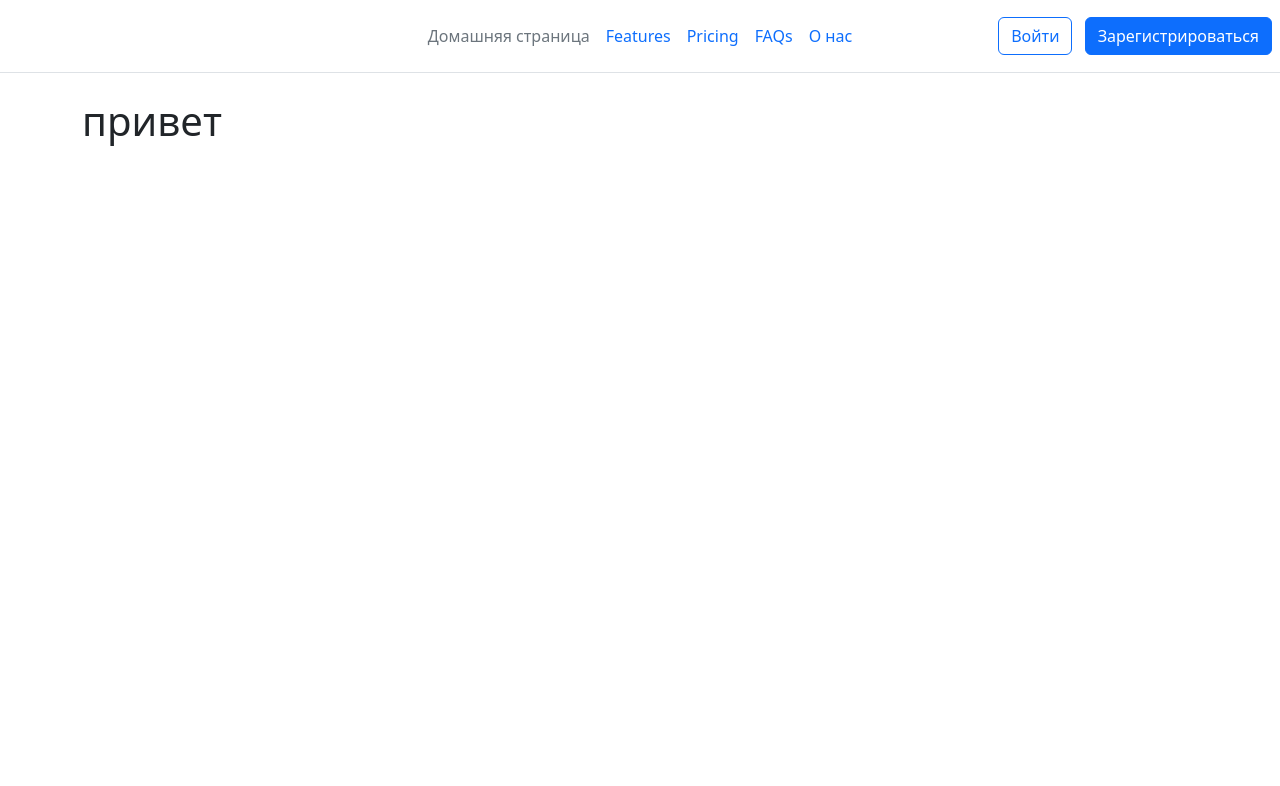
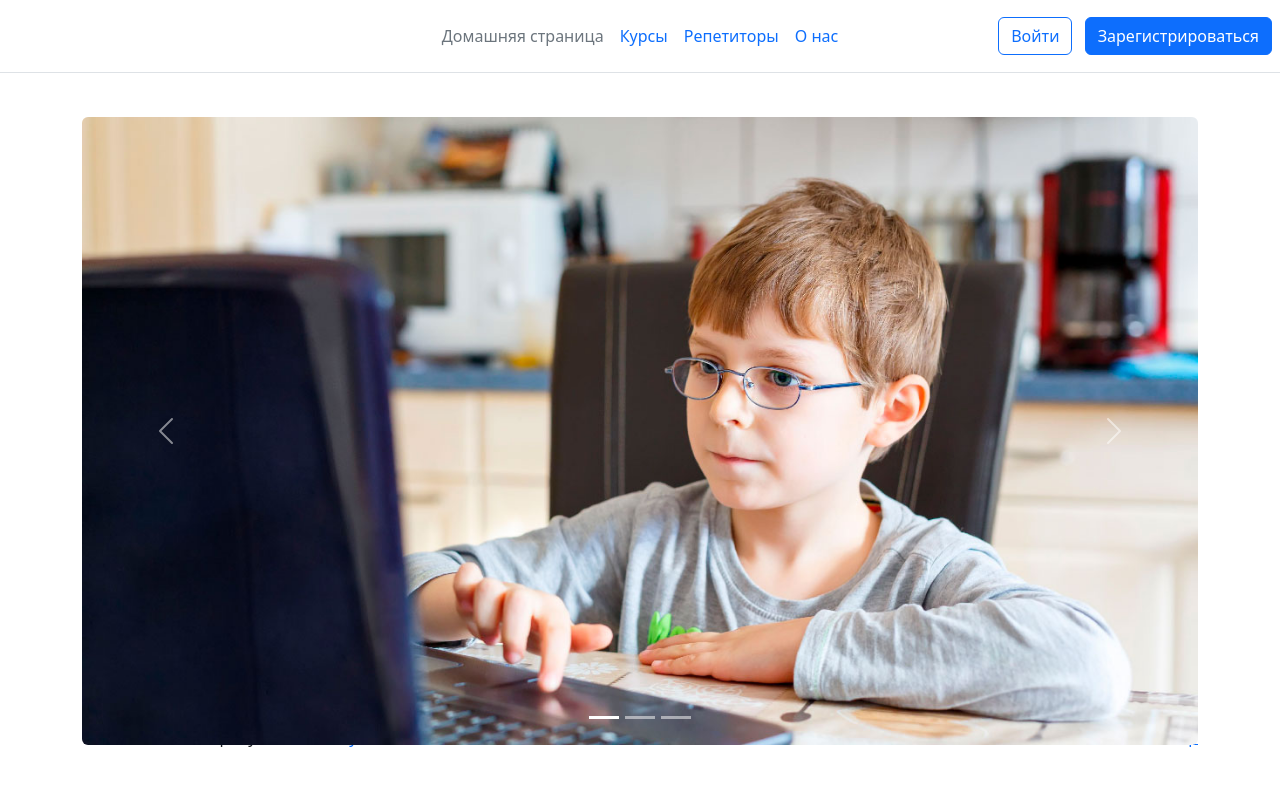
Before and after one commit to dino-mayk/OnlineSchoolConcept, a Django app: template templates/homepage/index.html in a window 1280 px wide. Shown: the top 786 px of the page. Run offline with Django 3.2, Linux system fonts and the light colour scheme; the template is opened without the code that fills it, so the values that code supplies are empty; some libraries are stand-ins or nearby versions.

Commit message:
carousel

```diff
--- /dev/null
+++ b/static_dev/other/css/index.css
@@ -0,0 +1,17 @@
+.carousel {
+    top: 20px;
+}
+
+.carousel-item {
+    position: relative;
+    max-height: 650px;
+    padding-top: 56.25%;
+}
+
+.carousel-item img {
+    position: absolute;
+    left: 0;
+    top: 0;
+    width: 100%;
+    height: 100%;
+}
--- a/templates/base.html
+++ b/templates/base.html
@@ -15,7 +15,7 @@
 </head>
 <body>
     {% include "includes/header.html" %}
-    <main>
+    <main class="container">
         {% block content %}{% endblock %}
     </main>
     {% include "includes/footer.html" %}
--- a/templates/homepage/index.html
+++ b/templates/homepage/index.html
@@ -3,7 +3,32 @@
 {% load static %}
 
 {% block content %}
-<div class="container">
-    <h1>привет</h1>
+<link rel="stylesheet" href="{% static 'other/css/index.css' %}">
+
+<div id="carouselExampleIndicators" class="carousel slide" data-bs-ride="true">
+  <div class="carousel-indicators">
+    <button type="button" data-bs-target="#carouselExampleIndicators" data-bs-slide-to="0" class="active" aria-current="true" aria-label="Slide 1"></button>
+    <button type="button" data-bs-target="#carouselExampleIndicators" data-bs-slide-to="1" aria-label="Slide 2"></button>
+    <button type="button" data-bs-target="#carouselExampleIndicators" data-bs-slide-to="2" aria-label="Slide 3"></button>
+  </div>
+  <div class="carousel-inner">
+    <div class="carousel-item active">
+      <img src="{% static 'other/img/carousel1.jpg' %}" class="d-block rounded" alt="Фото карусели">
+    </div>
+    <div class="carousel-item">
+      <img src="{% static 'other/img/carousel2.jpg' %}" class="d-block rounded" alt="Фото карусели">
+    </div>
+    <div class="carousel-item">
+      <img src="{% static 'other/img/carousel3.jpg' %}" class="d-block rounded" alt="Фото карусели">
+    </div>
+  </div>
+  <button class="carousel-control-prev" type="button" data-bs-target="#carouselExampleIndicators" data-bs-slide="prev">
+    <span class="carousel-control-prev-icon" aria-hidden="true"></span>
+    <span class="visually-hidden">Previous</span>
+  </button>
+  <button class="carousel-control-next" type="button" data-bs-target="#carouselExampleIndicators" data-bs-slide="next">
+    <span class="carousel-control-next-icon" aria-hidden="true"></span>
+    <span class="visually-hidden">Next</span>
+  </button>
 </div>
 {% endblock %}
--- a/templates/includes/footer.html
+++ b/templates/includes/footer.html
@@ -0,0 +1,4 @@
+<footer class="container">
+    <p class="float-end"><a href="#">Back to top</a></p>
+    <p>© 2017–2023 Company, Inc. · <a href="#">Privacy</a> · <a href="#">Terms</a></p>
+</footer>
--- a/templates/includes/header.html
+++ b/templates/includes/header.html
@@ -7,9 +7,8 @@
 
     <ul class="nav col-12 col-md-auto mb-2 justify-content-center mb-md-0">
       <li><a href="#" class="nav-link px-2 link-secondary">Домашняя страница</a></li>
-      <li><a href="#" class="nav-link px-2">Features</a></li>
-      <li><a href="#" class="nav-link px-2">Pricing</a></li>
-      <li><a href="#" class="nav-link px-2">FAQs</a></li>
+      <li><a href="#" class="nav-link px-2">Курсы</a></li>
+      <li><a href="#" class="nav-link px-2">Репетиторы</a></li>
       <li><a href="#" class="nav-link px-2">О нас</a></li>
     </ul>
 
```
Also changed, not shown: static_dev/other/img/carousel1.jpg (added), static_dev/other/img/carousel2.jpg (added), static_dev/other/img/carousel3.jpg (added).
